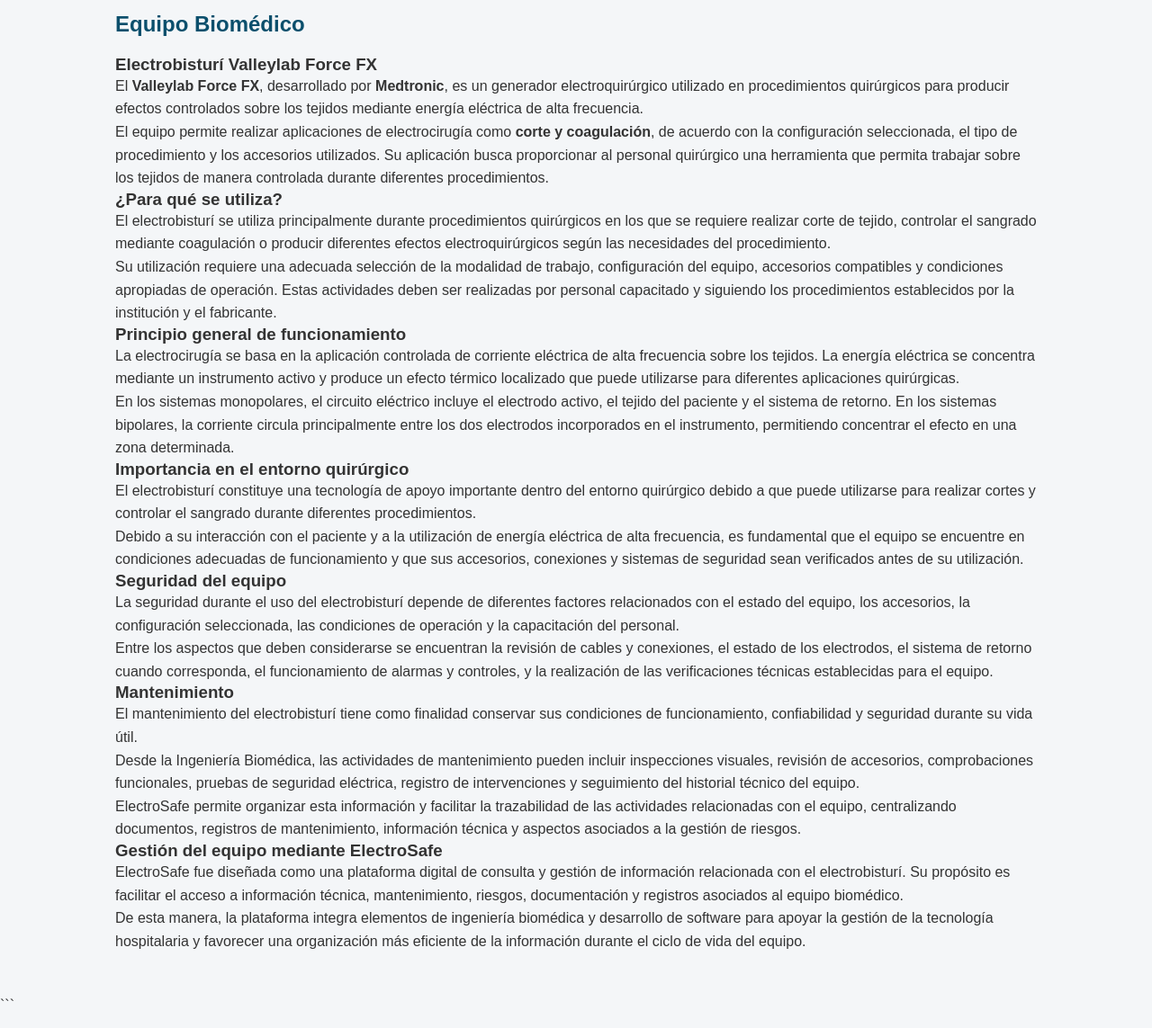
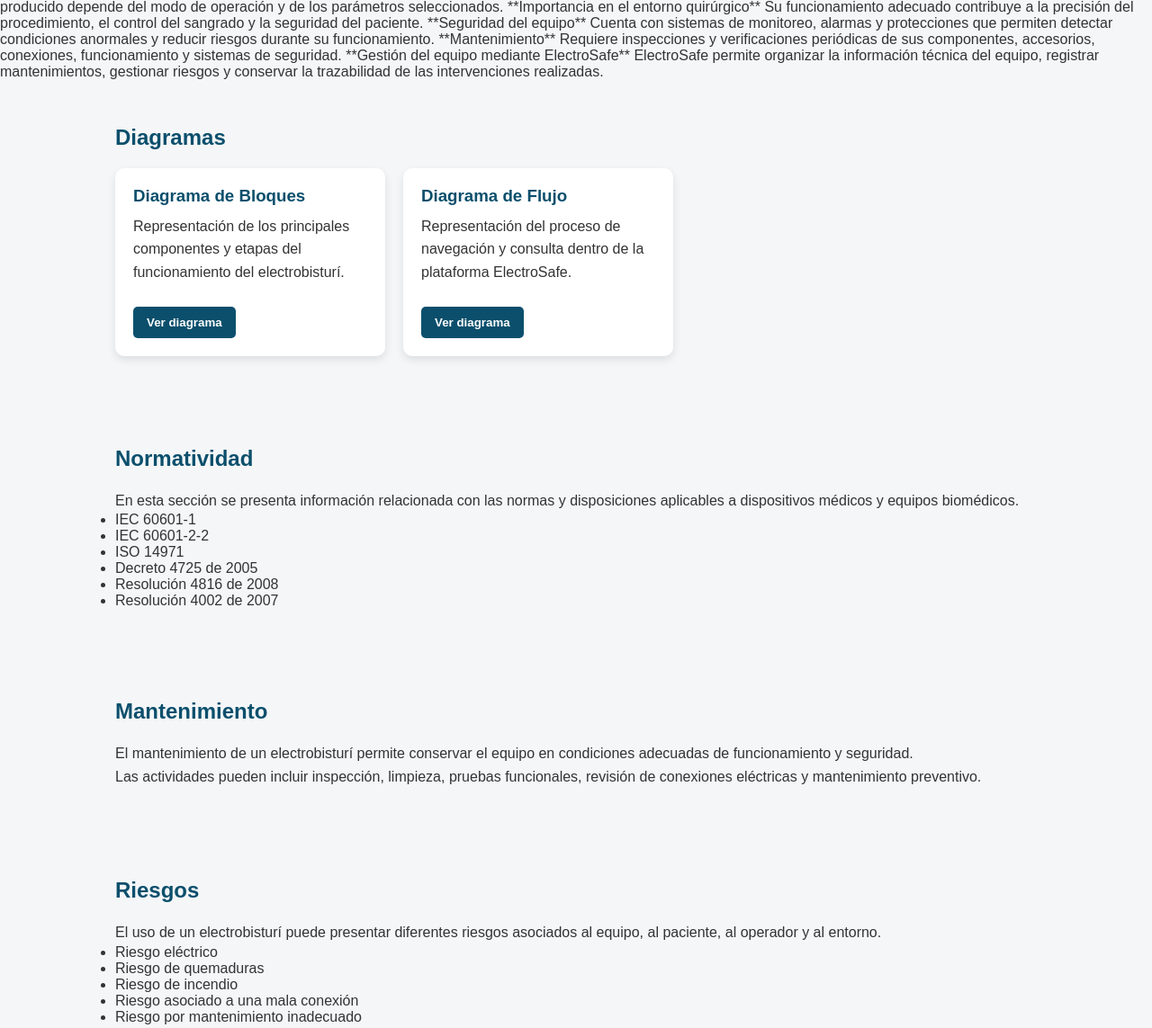
Before and after one commit to Sun-Max13/Electro_Safe, a plain HTML site: page index.html in a window 1280 px wide. Shown: the part 471-1614 px from the top of the page at 90% size. Drawn offline with Linux system fonts and the light colour scheme.

Commit message:
Update index.html

````diff
--- a/index.html
+++ b/index.html
@@ -48,149 +48,32 @@
         </p>
     </section>
 
+<!-- ================= EQUIPO ================= -->
+## Equipo Biomédico
 
-    <!-- ================= EQUIPO ================= -->
-```html
-<!-- ================= EQUIPO ================= -->
-<section id="equipo">
+### Electrobisturí Valleylab Force FX
 
-    <h2>Equipo Biomédico</h2>
+**¿Qué es?
+El Valleylab Force FX es un equipo de electrocirugía que utiliza energía eléctrica de alta frecuencia para generar efectos controlados sobre los tejidos.
 
-    <h3>Electrobisturí Valleylab Force FX</h3>
+**¿Para qué se utiliza?**
+Se utiliza principalmente para realizar **corte y coagulación** durante procedimientos quirúrgicos, facilitando el control del tejido y del sangrado.
 
-    <p>
-        El <strong>Valleylab Force FX</strong>, desarrollado por
-        <strong>Medtronic</strong>, es un generador electroquirúrgico
-        utilizado en procedimientos quirúrgicos para producir efectos
-        controlados sobre los tejidos mediante energía eléctrica de alta
-        frecuencia.
-    </p>
+**Principio general de funcionamiento**
+El equipo genera energía de alta frecuencia que se aplica al tejido mediante un electrodo. El efecto producido depende del modo de operación y de los parámetros seleccionados.
 
-    <p>
-        El equipo permite realizar aplicaciones de electrocirugía como
-        <strong>corte y coagulación</strong>, de acuerdo con la configuración
-        seleccionada, el tipo de procedimiento y los accesorios utilizados.
-        Su aplicación busca proporcionar al personal quirúrgico una
-        herramienta que permita trabajar sobre los tejidos de manera
-        controlada durante diferentes procedimientos.
-    </p>
+**Importancia en el entorno quirúrgico**
+Su funcionamiento adecuado contribuye a la precisión del procedimiento, el control del sangrado y la seguridad del paciente.
 
+**Seguridad del equipo**
+Cuenta con sistemas de monitoreo, alarmas y protecciones que permiten detectar condiciones anormales y reducir riesgos durante su funcionamiento.
 
-    <h3>¿Para qué se utiliza?</h3>
+**Mantenimiento**
+Requiere inspecciones y verificaciones periódicas de sus componentes, accesorios, conexiones, funcionamiento y sistemas de seguridad.
 
-    <p>
-        El electrobisturí se utiliza principalmente durante procedimientos
-        quirúrgicos en los que se requiere realizar corte de tejido,
-        controlar el sangrado mediante coagulación o producir diferentes
-        efectos electroquirúrgicos según las necesidades del procedimiento.
-    </p>
+**Gestión del equipo mediante ElectroSafe**
+ElectroSafe permite organizar la información técnica del equipo, registrar mantenimientos, gestionar riesgos y conservar la trazabilidad de las intervenciones realizadas.
 
-    <p>
-        Su utilización requiere una adecuada selección de la modalidad de
-        trabajo, configuración del equipo, accesorios compatibles y
-        condiciones apropiadas de operación. Estas actividades deben ser
-        realizadas por personal capacitado y siguiendo los procedimientos
-        establecidos por la institución y el fabricante.
-    </p>
-
-
-    <h3>Principio general de funcionamiento</h3>
-
-    <p>
-        La electrocirugía se basa en la aplicación controlada de corriente
-        eléctrica de alta frecuencia sobre los tejidos. La energía eléctrica
-        se concentra mediante un instrumento activo y produce un efecto
-        térmico localizado que puede utilizarse para diferentes aplicaciones
-        quirúrgicas.
-    </p>
-
-    <p>
-        En los sistemas monopolares, el circuito eléctrico incluye el
-        electrodo activo, el tejido del paciente y el sistema de retorno.
-        En los sistemas bipolares, la corriente circula principalmente entre
-        los dos electrodos incorporados en el instrumento, permitiendo
-        concentrar el efecto en una zona determinada.
-    </p>
-
-
-    <h3>Importancia en el entorno quirúrgico</h3>
-
-    <p>
-        El electrobisturí constituye una tecnología de apoyo importante
-        dentro del entorno quirúrgico debido a que puede utilizarse para
-        realizar cortes y controlar el sangrado durante diferentes
-        procedimientos.
-    </p>
-
-    <p>
-        Debido a su interacción con el paciente y a la utilización de
-        energía eléctrica de alta frecuencia, es fundamental que el equipo
-        se encuentre en condiciones adecuadas de funcionamiento y que sus
-        accesorios, conexiones y sistemas de seguridad sean verificados
-        antes de su utilización.
-    </p>
-
-
-    <h3>Seguridad del equipo</h3>
-
-    <p>
-        La seguridad durante el uso del electrobisturí depende de diferentes
-        factores relacionados con el estado del equipo, los accesorios, la
-        configuración seleccionada, las condiciones de operación y la
-        capacitación del personal.
-    </p>
-
-    <p>
-        Entre los aspectos que deben considerarse se encuentran la revisión
-        de cables y conexiones, el estado de los electrodos, el sistema de
-        retorno cuando corresponda, el funcionamiento de alarmas y controles,
-        y la realización de las verificaciones técnicas establecidas para
-        el equipo.
-    </p>
-
-
-    <h3>Mantenimiento</h3>
-
-    <p>
-        El mantenimiento del electrobisturí tiene como finalidad conservar
-        sus condiciones de funcionamiento, confiabilidad y seguridad durante
-        su vida útil.
-    </p>
-
-    <p>
-        Desde la Ingeniería Biomédica, las actividades de mantenimiento
-        pueden incluir inspecciones visuales, revisión de accesorios,
-        comprobaciones funcionales, pruebas de seguridad eléctrica,
-        registro de intervenciones y seguimiento del historial técnico
-        del equipo.
-    </p>
-
-    <p>
-        ElectroSafe permite organizar esta información y facilitar la
-        trazabilidad de las actividades relacionadas con el equipo,
-        centralizando documentos, registros de mantenimiento, información
-        técnica y aspectos asociados a la gestión de riesgos.
-    </p>
-
-
-    <h3>Gestión del equipo mediante ElectroSafe</h3>
-
-    <p>
-        ElectroSafe fue diseñada como una plataforma digital de consulta y
-        gestión de información relacionada con el electrobisturí. Su
-        propósito es facilitar el acceso a información técnica, mantenimiento,
-        riesgos, documentación y registros asociados al equipo biomédico.
-    </p>
-
-    <p>
-        De esta manera, la plataforma integra elementos de ingeniería
-        biomédica y desarrollo de software para apoyar la gestión de la
-        tecnología hospitalaria y favorecer una organización más eficiente
-        de la información durante el ciclo de vida del equipo.
-    </p>
-
-</section>
-```
 
 
     <!-- ================= DIAGRAMAS ================= -->
````
